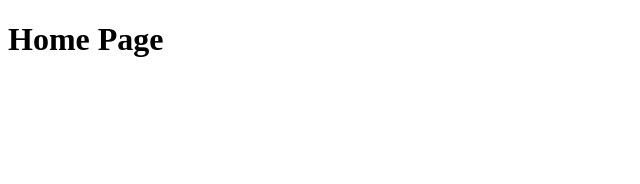
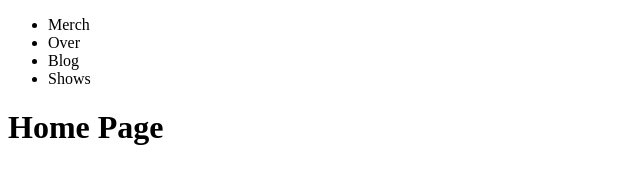
Before and after one commit to Schnitzel541/anklebiters-website, a plain HTML site: page pages/index.html in a window 1280 px wide. Shown: the whole page, without its empty margins (0-640 px from the left). Drawn offline with Linux system fonts and the light colour scheme.

Commit message:
Add assets

```diff
--- a/pages/index.html
+++ b/pages/index.html
@@ -6,6 +6,18 @@
     <title>Home | Anklebiters</title>
 </head>
 <body>
+    <header>
+        <ul>
+            <li>Merch</li>
+            <li>Over</li>
+            <li>Blog</li>
+            <li>Shows</li>
+        </ul>
+    </header>
     <h1>Home Page</h1>
+
+    <footer>
+
+    </footer>
 </body>
 </html>
```
Also changed, not shown: assets/images/anklebiters logo vector blauw.png (added), css/global.css (added), 2 other files.
